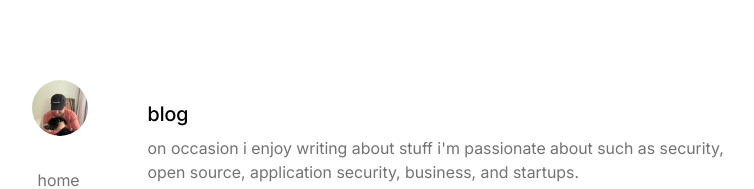
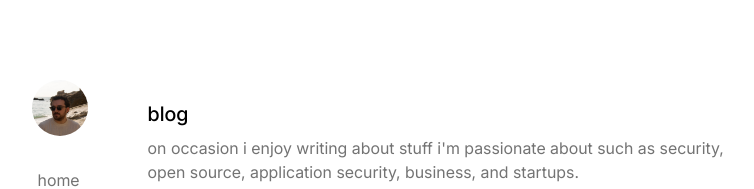
Before and after one commit to cazcik/website, a Next.js app: page /blog in a window 1280 px wide. Shown: the top 189 px of the page, without its empty margins (239-993 px from the left). Built offline with nearby package versions, Linux system fonts and the light colour scheme.

Commit message:
new avatar

```diff
--- a/src/app/(home)/actions.ts
+++ b/src/app/(home)/actions.ts
@@ -1,4 +1,6 @@
 "use server";
+
+import { revalidatePath } from "next/cache";
 
 import { HackTheBoxProfile, TryHackMeProfile, HackerOneProfile } from "@/types";
 
@@ -10,6 +12,9 @@ export const getHackTheBoxProfile = async (): Promise<HackTheBoxProfile> => {
         accept: "application/json",
         authorization: `Bearer ${process.env.HTB_API_KEY}`,
       },
+      next: {
+        revalidate: 60,
+      },
     },
   );
   const data: HackTheBoxProfile = await res.json();
@@ -19,8 +24,14 @@ export const getHackTheBoxProfile = async (): Promise<HackTheBoxProfile> => {
 export const getTryHackMeProfile = async (): Promise<TryHackMeProfile> => {
   const res = await fetch(
     "https://tryhackme.com/api/v2/public-profile?username=cazcik",
+    {
+      next: {
+        revalidate: 60,
+      },
+    },
   );
   const data: TryHackMeProfile = await res.json();
+
   return data;
 };
 
@@ -41,7 +52,11 @@ export const getHackerOneProfile = async (): Promise<HackerOneProfile> => {
       query:
         "query UserProfileStatsCard($username: String!, $snapshotType: UserStatisticsSnapshotTypeEnum!) {\n  user(username: $username) {\n    id\n    statistics_snapshot(snapshot_type: $snapshotType) {\n      id\n      signal\n      signal_percentile\n      impact\n      impact_percentile\n      reputation\n      rank\n      __typename\n    }\n    __typename\n  }\n}\n",
     }),
+    next: {
+      revalidate: 60,
+    },
   });
   const data: HackerOneProfile = await res.json();
+
   return data;
 };
--- a/src/app/(home)/layout.tsx
+++ b/src/app/(home)/layout.tsx
@@ -14,10 +14,10 @@ export default function HomeLayout({
           <div className="flex">
             <Image
               src="/avatar.jpg"
-              width={2652}
-              height={3000}
+              width={2968}
+              height={3163}
               className="size-12 items-end rounded-full md:size-14"
-              alt="a man wearing a black cap holding a black dog"
+              alt="a man wearing sun glasses looking off to the left on a beach"
             />
           </div>
           <div className="flex gap-x-5 px-2 md:flex-col md:items-end md:gap-x-0 md:gap-y-3">
```
Also changed, not shown: public/avatar.jpg.
